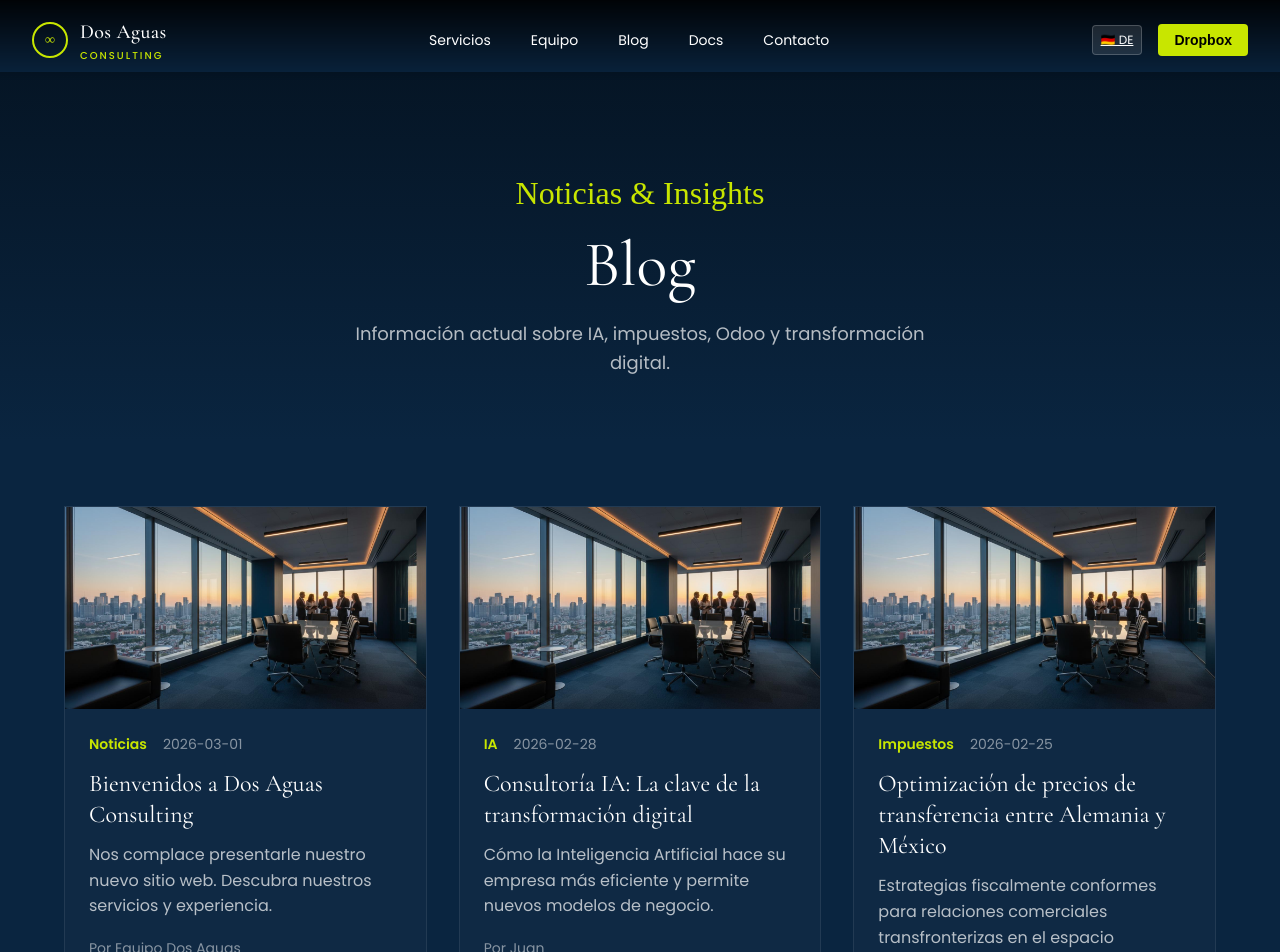
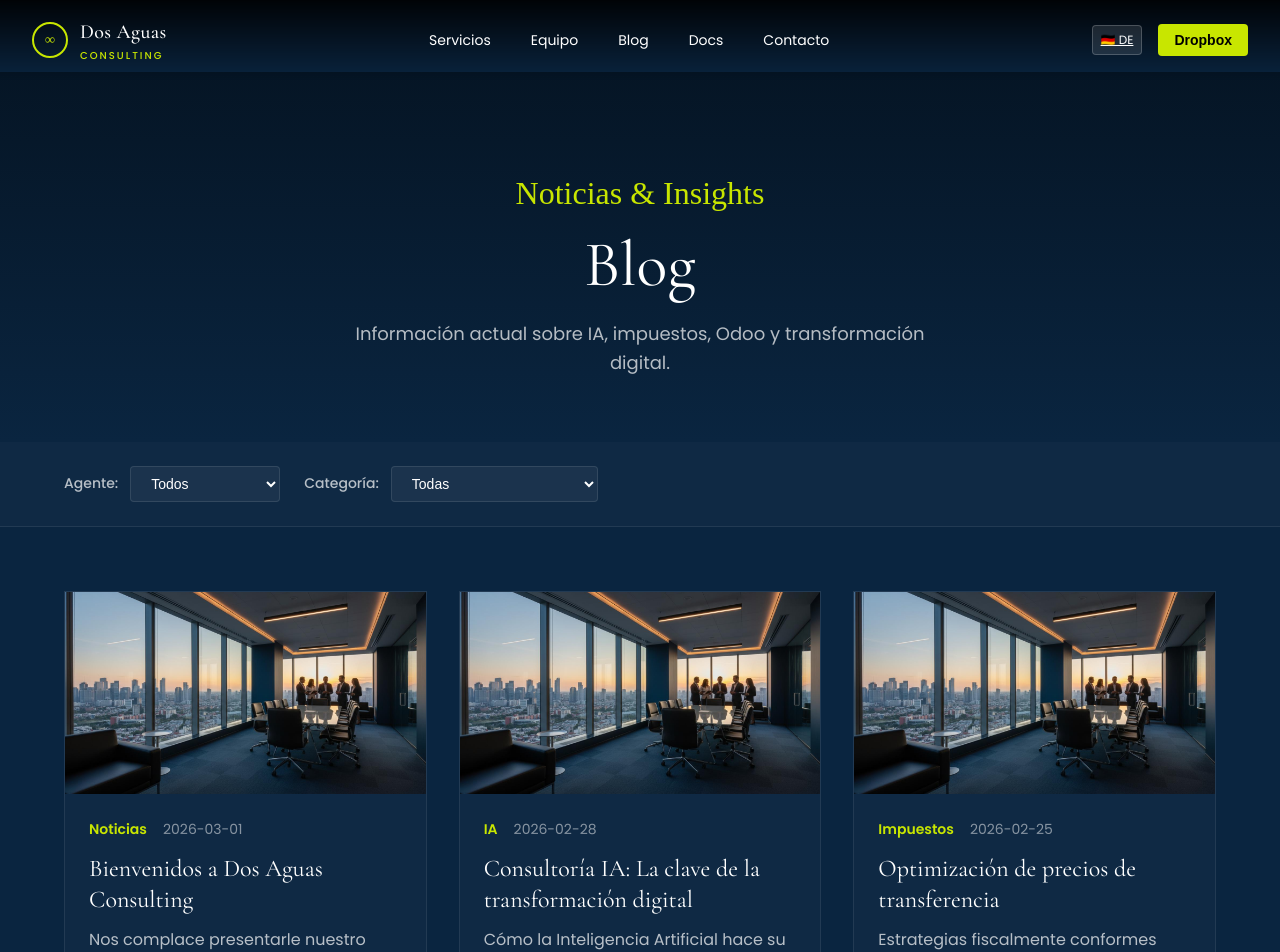
Before and after one commit to seebinator/dos-aguas-website, a Next.js app: page /es/blog in a window 1280 px wide. Shown: the top 952 px of the page. Built offline with nearby package versions, Linux system fonts and the light colour scheme; a web font is replaced by a local one.

Commit message:
feat: Complete Agent CMS with ES filter and translation workflow
- Spanish blog page with Agent and Category filters
- translate-post.sh script (DE <-> ES)
- publish-agent-posts.sh script
- Ready for testing

```diff
--- a/app/es/blog/page.tsx
+++ b/app/es/blog/page.tsx
@@ -1,58 +1,73 @@
+'use client'
+
+import { useState } from 'react'
 import Link from 'next/link'
-import fs from 'fs'
-import path from 'path'
-import matter from 'gray-matter'
 
-interface Post {
-  id: string
-  title: string
-  date: string
-  author: string
-  category: string
-  image: string
-  excerpt: string
-  slug: string
-}
+const agents = [
+  { id: 'all', name: 'Todos' },
+  { id: 'juan', name: 'Juan' },
+  { id: 'maria', name: 'Maria' },
+  { id: 'carlos', name: 'Carlos' },
+  { id: 'luis', name: 'Luis' },
+  { id: 'mark', name: 'Mark' },
+  { id: 'jenny', name: 'Jenny' },
+  { id: 'hector', name: 'Hector' },
+  { id: 'sofia', name: 'Sofia' },
+]
 
-function getPosts(lang: string): Post[] {
-  const postsDirectory = path.join(process.cwd(), 'content', 'blog', lang)
+const categories = [
+  { id: 'all', name: 'Todas' },
+  { id: 'IA', name: 'IA' },
+  { id: 'Impuestos', name: 'Impuestos' },
+  { id: 'Odoo', name: 'Odoo' },
+  { id: 'Marketing', name: 'Marketing' },
+  { id: 'Inteligencia', name: 'Inteligencia de Negocios' },
+  { id: 'Diseño', name: 'Diseño' },
+  { id: 'Servicio', name: 'Servicio' },
+]
 
-  if (!fs.existsSync(postsDirectory)) {
-    return []
-  }
-
-  const files = fs.readdirSync(postsDirectory)
-
-  return files
-    .filter(file => file.endsWith('.md'))
-    .map(file => {
-      const id = file.replace(/\.md$/, '')
-      const fullPath = path.join(postsDirectory, file)
-      const fileContents = fs.readFileSync(fullPath, 'utf8')
-      const { data } = matter(fileContents)
-
-      return {
-        id,
-        title: data.title,
-        date: data.date,
-        author: data.author,
-        category: data.category,
-        image: data.image || '/images/hero-bg.jpg',
-        excerpt: data.excerpt,
-        slug: data.slug || id,
-      }
-    })
-    .sort((a, b) => (a.date < b.date ? 1 : -1))
-}
+const posts = [
+  {
+    id: '2026-03-01-bienvenidos',
+    title: 'Bienvenidos a Dos Aguas Consulting',
+    date: '2026-03-01',
+    author: 'Equipo Dos Aguas',
+    agent: 'all',
+    category: 'Noticias',
+    image: '/images/hero-bg.jpg',
+    excerpt: 'Nos complace presentarle nuestro nuevo sitio web.',
+  },
+  {
+    id: '2026-02-28-consultoria-ia',
+    title: 'Consultoría IA: La clave de la transformación digital',
+    date: '2026-02-28',
+    author: 'Juan',
+    agent: 'juan',
+    category: 'IA',
+    image: '/images/hero-bg.jpg',
+    excerpt: 'Cómo la Inteligencia Artificial hace su empresa más eficiente.',
+  },
+  {
+    id: '2026-02-25-precios-transferencia',
+    title: 'Optimización de precios de transferencia',
+    date: '2026-02-25',
+    author: 'Carlos',
+    agent: 'carlos',
+    category: 'Impuestos',
+    image: '/images/hero-bg.jpg',
+    excerpt: 'Estrategias fiscalmente conformes para negocios transfronterizos.',
+  },
+]
 
 export default function BlogES() {
-  const posts = getPosts('es')
+  const [selectedAgent, setSelectedAgent] = useState('all')
+  const [selectedCategory, setSelectedCategory] = useState('all')
 
-  const content = {
-    nav: { services: 'Servicios', team: 'Equipo', blog: 'Blog', docs: 'Docs', contact: 'Contacto', dropbox: 'Dropbox' },
-    page: { subtitle: 'Noticias & Insights', title: 'Blog', description: 'Información actual sobre IA, impuestos, Odoo y transformación digital.' },
-    footer: { imprint: 'Aviso Legal', privacy: 'Privacidad', copyright: '© 2026 Dos Aguas Consulting' },
-  }
+  const filteredPosts = posts.filter((post) => {
+    const agentMatch = selectedAgent === 'all' || post.agent === selectedAgent
+    const categoryMatch = selectedCategory === 'all' || post.category === selectedCategory
+    return agentMatch && categoryMatch
+  })
 
   return (
     <>
@@ -60,15 +75,15 @@ export default function BlogES() {
         <div className="nav-content">
           <Link href="/es/" className="nav-logo"><span className="nav-logo-icon">∞</span><span className="nav-logo-text"><span className="nav-logo-name">Dos Aguas</span><span className="nav-logo-tagline">Consulting</span></span></Link>
           <ul className="nav-links">
-            <li><Link href="/es/services/">{content.nav.services}</Link></li>
-            <li><Link href="/es/team/">{content.nav.team}</Link></li>
-            <li><Link href="/es/blog/">{content.nav.blog}</Link></li>
-            <li><Link href="/es/docs/">{content.nav.docs}</Link></li>
-            <li><Link href="/es/kontakt/">{content.nav.contact}</Link></li>
+            <li><Link href="/es/services/">Servicios</Link></li>
+            <li><Link href="/es/team/">Equipo</Link></li>
+            <li><Link href="/es/blog/">Blog</Link></li>
+            <li><Link href="/es/docs/">Docs</Link></li>
+            <li><Link href="/es/kontakt/">Contacto</Link></li>
           </ul>
           <div className="nav-actions">
             <Link href="/de/blog/" className="lang-btn">🇩🇪 DE</Link>
-            <button className="btn-nav">{content.nav.dropbox}</button>
+            <button className="btn-nav">Dropbox</button>
           </div>
         </div>
       </nav>
@@ -76,16 +91,38 @@ export default function BlogES() {
       <main className="page-content">
         <section className="page-header">
           <div className="page-header-content">
-            <p className="page-pretitle">{content.page.subtitle}</p>
-            <h1 className="page-title">{content.page.title}</h1>
-            <p className="page-description">{content.page.description}</p>
+            <p className="page-pretitle">Noticias & Insights</p>
+            <h1 className="page-title">Blog</h1>
+            <p className="page-description">Información actual sobre IA, impuestos, Odoo y transformación digital.</p>
+          </div>
+        </section>
+
+        <section className="blog-filter-section">
+          <div className="blog-filters">
+            <div className="filter-group">
+              <label>Agente:</label>
+              <select value={selectedAgent} onChange={(e) => setSelectedAgent(e.target.value)}>
+                {agents.map((agent) => (
+                  <option key={agent.id} value={agent.id}>{agent.name}</option>
+                ))}
+              </select>
+            </div>
+
+            <div className="filter-group">
+              <label>Categoría:</label>
+              <select value={selectedCategory} onChange={(e) => setSelectedCategory(e.target.value)}>
+                {categories.map((cat) => (
+                  <option key={cat.id} value={cat.id}>{cat.name}</option>
+                ))}
+              </select>
+            </div>
           </div>
         </section>
 
         <section className="blog-section">
           <div className="blog-grid">
-            {posts.length > 0 ? (
-              posts.map((post) => (
+            {filteredPosts.length > 0 ? (
+              filteredPosts.map((post) => (
                 <article key={post.id} className="blog-card">
                   <div className="blog-card-image"><img src={post.image} alt={post.title} /></div>
                   <div className="blog-card-content">
@@ -93,7 +130,7 @@ export default function BlogES() {
                       <span className="blog-card-category">{post.category}</span>
                       <span className="blog-card-date">{post.date}</span>
                     </div>
-                    <h3><Link href={`/es/blog/${post.slug}/`}>{post.title}</Link></h3>
+                    <h3><Link href={`/es/blog/${post.id}/`}>{post.title}</Link></h3>
                     <p>{post.excerpt}</p>
                     <span className="blog-card-author">Por {post.author}</span>
                   </div>
@@ -101,8 +138,7 @@ export default function BlogES() {
               ))
             ) : (
               <div className="blog-empty">
-                <p>Aún no hay posts en el blog.</p>
-                <p>Crea uno con: ./scripts/new-blog-post.sh es "Título"</p>
+                <p>No se encontraron posts.</p>
               </div>
             )}
           </div>
@@ -113,11 +149,11 @@ export default function BlogES() {
         <div className="footer-content">
           <Link href="/es/" className="footer-logo">Dos Aguas</Link>
           <ul className="footer-links">
-            <li><Link href="/es/impressum/">{content.footer.imprint}</Link></li>
-            <li><Link href="/es/datenschutz/">{content.footer.privacy}</Link></li>
-            <li><Link href="/es/kontakt/">{content.nav.contact}</Link></li>
+            <li><Link href="/es/impressum/">Aviso Legal</Link></li>
+            <li><Link href="/es/datenschutz/">Privacidad</Link></li>
+            <li><Link href="/es/kontakt/">Contacto</Link></li>
           </ul>
-          <span className="footer-copy">{content.footer.copyright}</span>
+          <span className="footer-copy">© 2026 Dos Aguas Consulting</span>
         </div>
       </footer>
     </>
```
Also changed, not shown: 2 other files (tests, documents, lock files or other folders).
